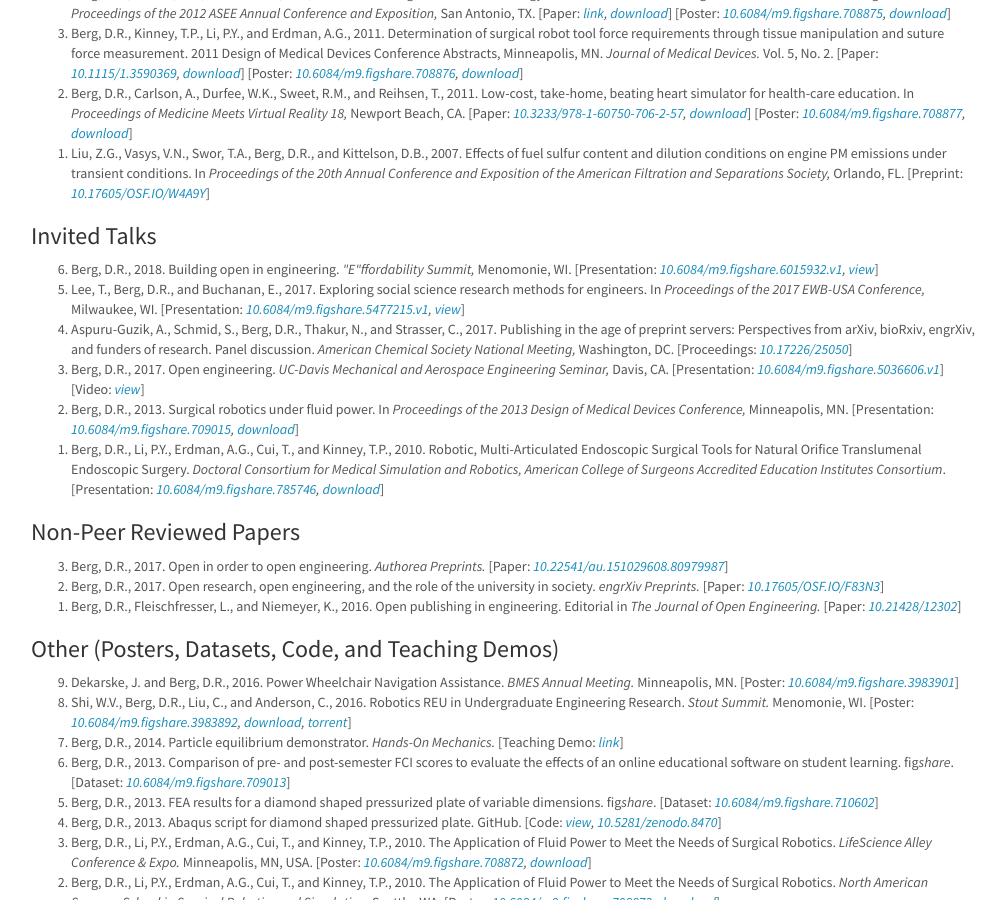
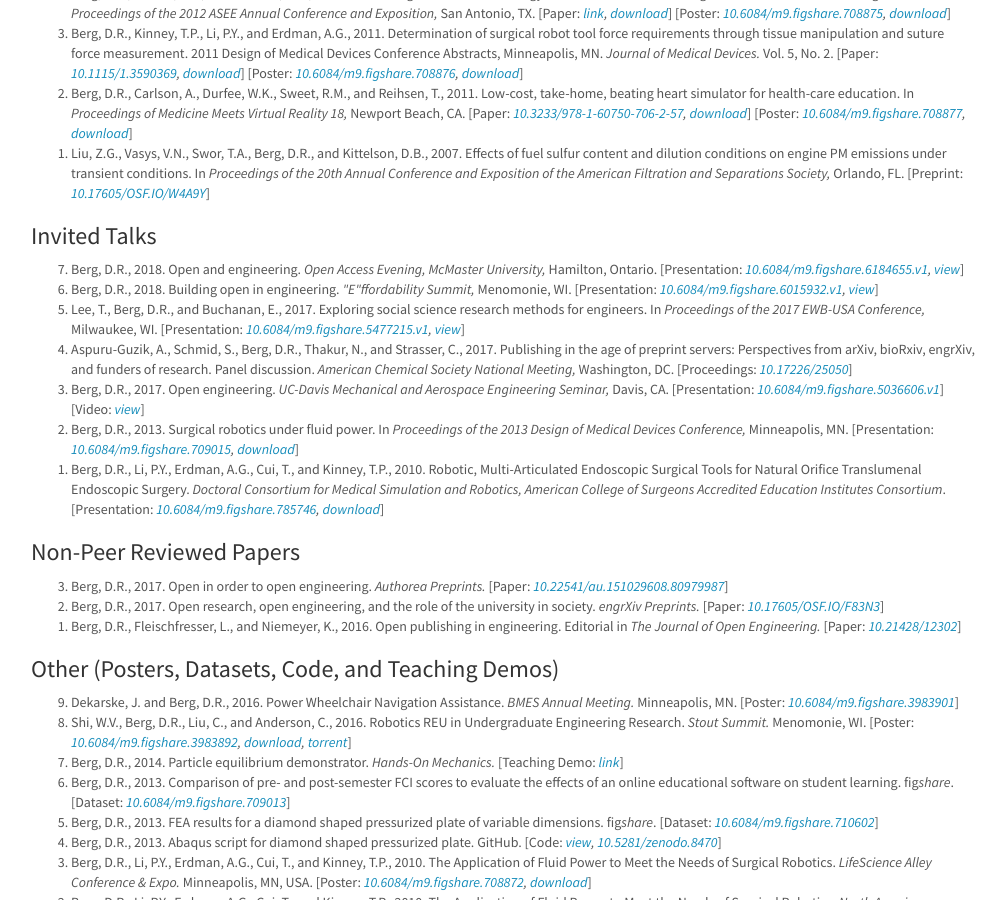
Before and after one commit to devinberg/devinberg.com, a Jekyll site: the page built from publications/index.md, in a window 1280 px wide and 900 px high, scrolled down 1540 px. Shown: the whole window, without its empty margins (39-1045 px from the left). Built offline with Jekyll 4.4.1, drawn with Linux system fonts in a browser that asks for light colours; nearby versions of some CDN libraries; comment, search, counter and statistics services are not loaded.

Commit message:
Open engineering talk at McMaster

```diff
--- a/publications/index.md
+++ b/publications/index.md
@@ -76,6 +76,8 @@
 
 <h3>Invited Talks</h3>
 <ol reversed="">
+	<li>Berg, D.R., 2018. Open and engineering. <i>Open Access Evening, McMaster University,</i> Hamilton, Ontario. [Presentation: <i><a href="https://doi.org/10.6084/m9.figshare.6184655.v1">10.6084/m9.figshare.6184655.v1</a>, <a href="https://speakerdeck.com/devinberg/open-and-engineering">view</a></i>] <span data-badge-popover="right" data-badge-type="4" data-doi="10.6084/m9.figshare.6184655" data-hide-no-mentions="true" class="altmetric-embed"></span></li>
+
 	<li>Berg, D.R., 2018. Building open in engineering. <i>"E"ffordability Summit,</i> Menomonie, WI. [Presentation: <i><a href="https://doi.org/10.6084/m9.figshare.6015932.v1">10.6084/m9.figshare.6015932.v1</a>, <a href="https://speakerdeck.com/devinberg/building-open-in-engineering">view</a></i>] <span data-badge-popover="right" data-badge-type="4" data-doi="10.6084/m9.figshare.6015932" data-hide-no-mentions="true" class="altmetric-embed"></span></li>
 
 	<li>Lee, T., Berg, D.R., and Buchanan, E., 2017. Exploring social science research methods for engineers. In <i>Proceedings of the 2017 EWB-USA Conference,</i> Milwaukee, WI. [Presentation: <i><a href="https://doi.org/10.6084/m9.figshare.5477215.v1">10.6084/m9.figshare.5477215.v1</a>, <a href="https://speakerdeck.com/devinberg/exploring-social-science-research-methods-for-engineers">view</a></i>] <span data-badge-popover="right" data-badge-type="4" data-doi="10.6084/m9.figshare.5477215" data-hide-no-mentions="true" class="altmetric-embed"></span></li>
```
